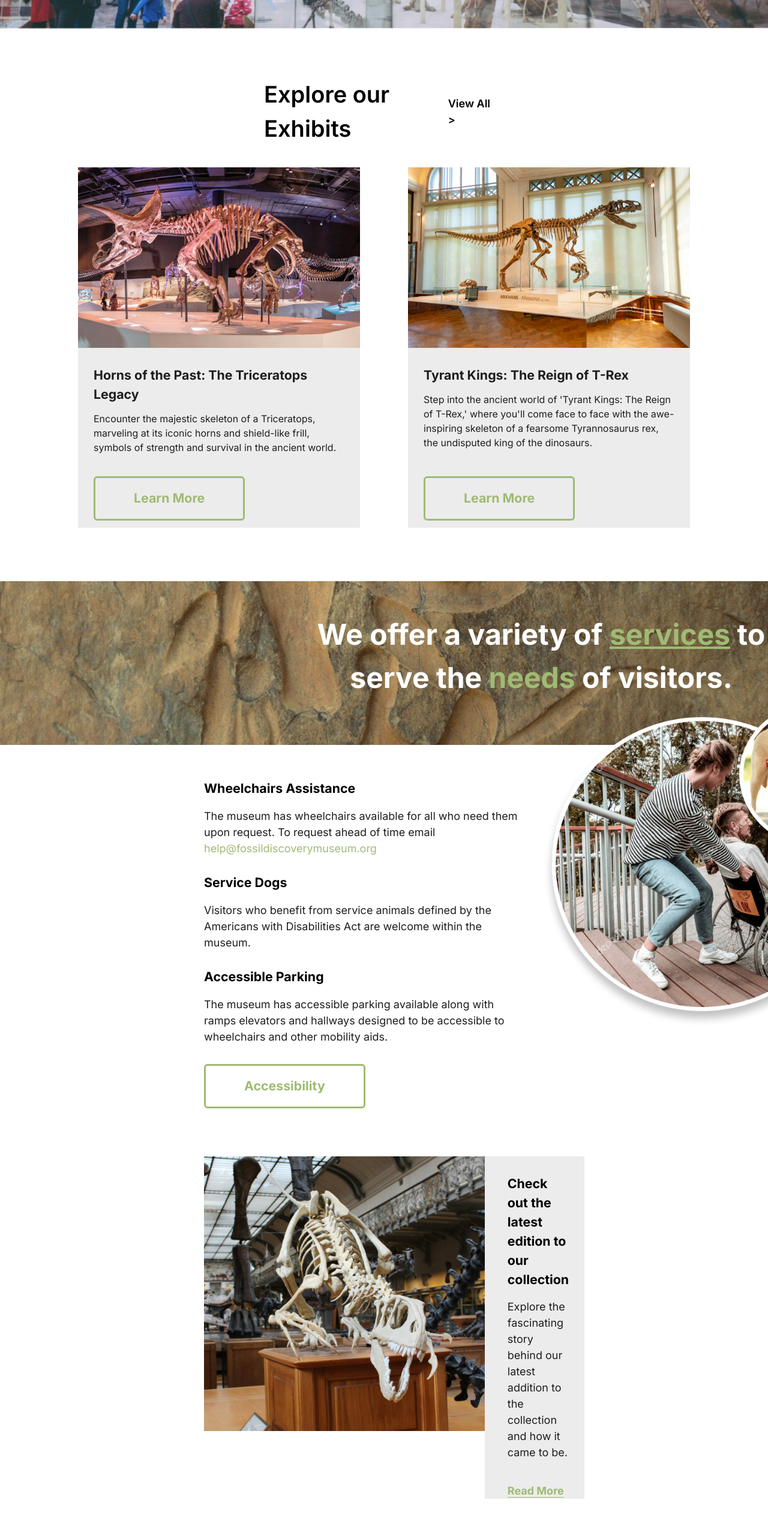
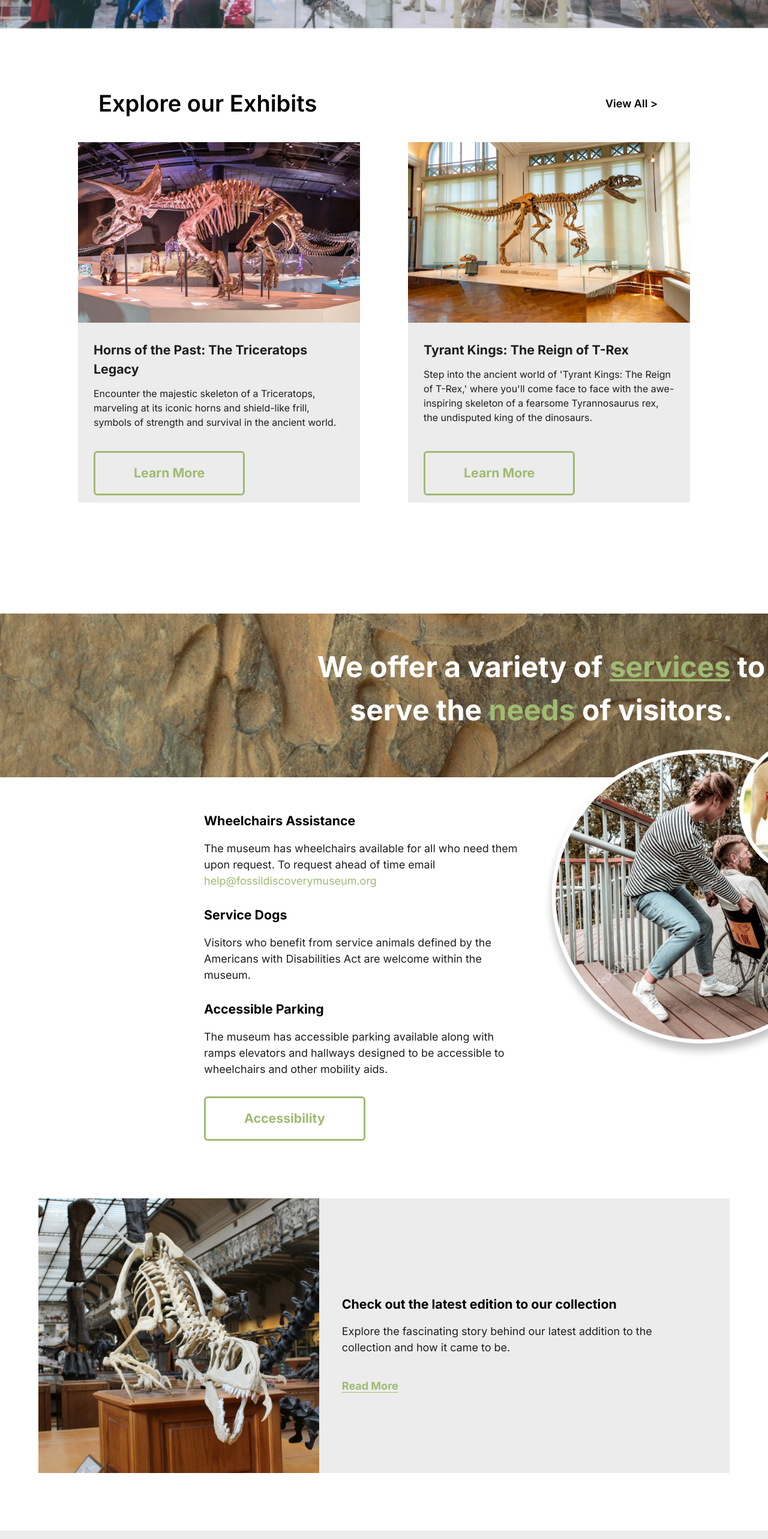
Before and after one commit to faoroj/FossilDiscoveryLab, a React (Vite) app in the folder FossilDiscoveryLab/: page / in a window 1280 px wide. Shown: the part 860-3426 px from the top of the page at 60% size. Built offline with nearby package versions, Linux system fonts and the light colour scheme.

Commit message:
Global Padding Changes (WIP)

```diff
--- a/FossilDiscoveryLab/src/components/home/Exhibits.jsx
+++ b/FossilDiscoveryLab/src/components/home/Exhibits.jsx
@@ -26,8 +26,9 @@ const ExhibitCard = ({ image, title, content, }) => (
 
 const Exhibits = () => {
   return (
-    <section className='px'>
-      <div className='flexBetween mx-[100px] mt-[81px]'>
+    <section className='max-container'>
+
+      <div className='flexBetween mx-[100px]'>
         <h1 className='font-inter text-[38px] font-semibold leading-[150%]'>Explore our Exhibits</h1>
         <p className='text-semibold-18 mr-5 cursor-pointer hover:underline'>View All &gt;</p>
       </div>
--- a/FossilDiscoveryLab/src/components/home/Latest.jsx
+++ b/FossilDiscoveryLab/src/components/home/Latest.jsx
@@ -2,11 +2,11 @@ import { Trex2 } from '../../assets';
 
 const Latest = () => {
   return (
-    <section className='px'>
+    <section className='max-container'>
 
-      <div className='flex flex-row mt-[80px]'>
+      <div className='flex flex-row'>
 
-        <img src={Trex2} alt="Trex" className=" h-[458px] object-contain"/>
+        <img src={Trex2} alt="Trex" className="h-[458px] object-contain"/>
 
 
         <div className="flex justify-center item-start flex-col bg-white w-full px-[26px] pt-[30px] max-h-[608px]">
--- a/FossilDiscoveryLab/src/components/home/Learn.jsx
+++ b/FossilDiscoveryLab/src/components/home/Learn.jsx
@@ -3,9 +3,11 @@ import { Link } from 'react-router-dom';
 
 const Learn = () => {
   return (
-    <section className='px bg-white mt-[103px]'>
+    <section
+    id='learn-more'
+    className='max-container'>
 
-      <h1 className='font-inter text-[38px] font-semibold leading-[150%] ml-[75px] pt-[81px]'>
+      <h1 className='font-inter text-[38px] font-semibold leading-[150%] ml-[75px]'>
         Learn More
       </h1>
 
--- a/FossilDiscoveryLab/src/index.css
+++ b/FossilDiscoveryLab/src/index.css
@@ -5,18 +5,14 @@
 @tailwind utilities;
 
 :root {
-  --black-gradient: linear-gradient(
-    144.39deg,
-    #ffffff -278.56%,
-    #6d6d6d -78.47%,
-    #11101d 91.61%
-  );
-  --card-shadow: 0px 20px 100px -10px rgba(66, 71, 91, 0.1);
   --color-white: #FFFFFF;
   --color-secondary: #9FBB73;
 }
 
 * {
+  margin: 0;
+  padding: 0;
+  box-sizing: border-box;
   scroll-behavior: smooth;
 }
 
@@ -129,6 +125,16 @@
 }
 
 @layer components {
+  .max-container {
+    max-width: 1440px;
+    margin: 0 auto;
+  }
+}
+
+@layer components {
+  .padding {
+    @apply sm:px-16 px-8 sm:py-24 py-12;
+  }
 
   /* Layout */
 
--- a/FossilDiscoveryLab/src/pages/Home.jsx
+++ b/FossilDiscoveryLab/src/pages/Home.jsx
@@ -1,28 +1,44 @@
 import { Donate, Exhibits, Hero, Latest, Learn, Services, Navbar, Footer, Newsletter } from "../components/";
 
-const App = () => (
-    <div>
+const App = () => {
+  return (
+    <main className="relative">
+      <Navbar />
 
-      <div>
-        <div>
-          <Navbar />
-        </div>
-      </div>
+      <section>
+        <Hero />
+      </section>
 
-        <div>
-          <div>
-            <Hero />
+      <section className="padding">
         <Exhibits />
+      </section>
+
+      <section>
         <Services />
+      </section>
+
+      <section className="padding">
         <Latest />
+      </section>
+
+      <section className="bg-white padding">
         <Learn />
+      </section>
+
+      <section>
         <Donate />
+      </section>
+
+      <section>
         <Newsletter />
+      </section>
+
+      <section>
         <Footer />
-          </div>
-        </div>
+      </section>
 
-    </div>
-  )
+    </main>
+  );
+};
 
 export default App
```
Lines whose indentation alone changed are shown as unchanged.
